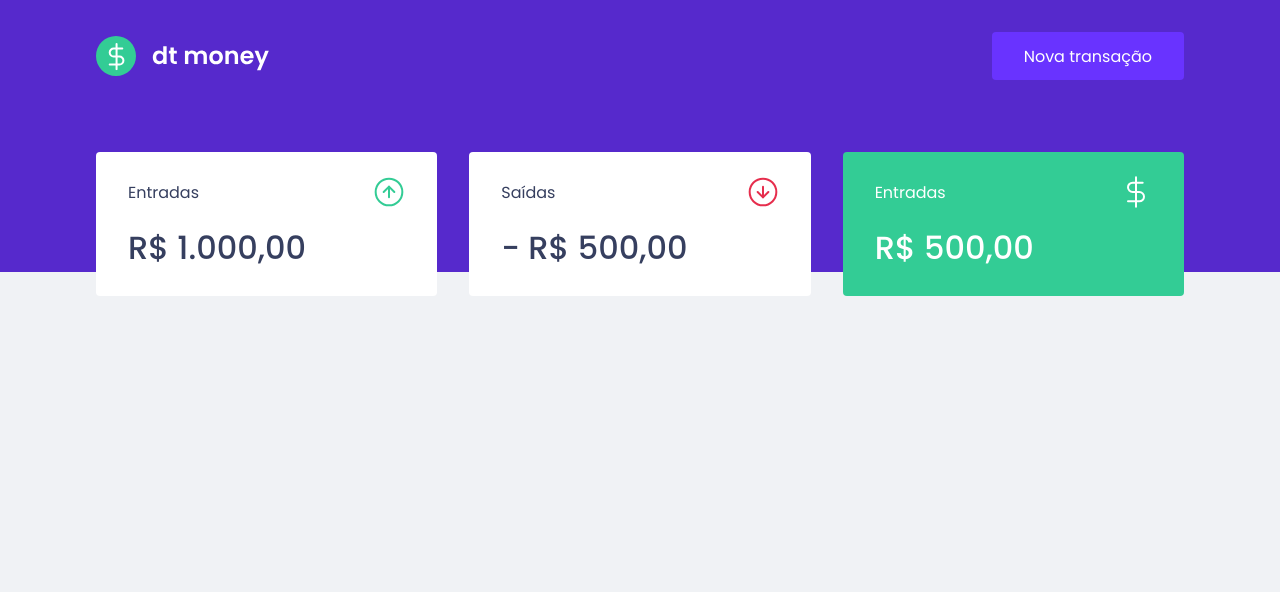
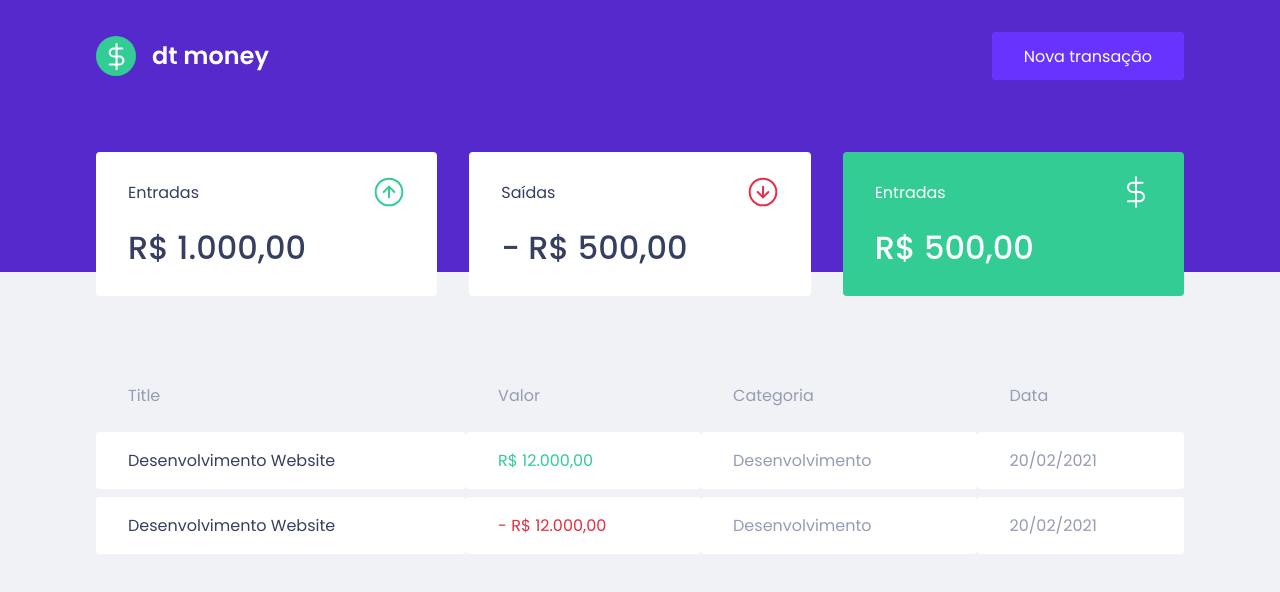
Before and after one commit to EricEOL/dt_money, a React (Create React App) app: page / in a window 1280 px wide. Shown: the top 592 px of the page. Built offline with nearby package versions, Linux system fonts and the light colour scheme.

Commit message:
Inserção do componente TransactionsTable

```diff
--- a/src/components/Dashboard/index.tsx
+++ b/src/components/Dashboard/index.tsx
@@ -1,11 +1,13 @@
 import React from 'react';
 import {Container} from './styles';
 import {Summary} from '../Summary';
+import {TransactionsTable} from '../TransactionsTable';
 
 export function Dashboard(){
     return (
         <Container>
             <Summary />
+            <TransactionsTable/>
         </Container>
     )
 }
--- /dev/null
+++ b/src/components/TransactionsTable/index.tsx
@@ -0,0 +1,49 @@
+import React from 'react';
+import {Container} from './styles';
+
+export function TransactionsTable() {
+    return (
+        <Container>
+            <table>
+                <thead>
+                    <tr>
+                        <th>Title</th>
+                        <th>Valor</th>
+                        <th>Categoria</th>
+                        <th>Data</th>
+                    </tr>
+                </thead>
+                <tbody>
+                    <tr>
+                        <td>
+                            Desenvolvimento Website
+                        </td>
+                        <td className="deposit">
+                            R$ 12.000,00
+                        </td>
+                        <td>
+                            Desenvolvimento
+                        </td>
+                        <td>
+                            20/02/2021
+                        </td>
+                    </tr>
+                    <tr>
+                        <td>
+                            Desenvolvimento Website
+                        </td>
+                        <td className="withdraw">
+                            - R$ 12.000,00
+                        </td>
+                        <td>
+                            Desenvolvimento
+                        </td>
+                        <td>
+                            20/02/2021
+                        </td>
+                    </tr>
+                </tbody>
+            </table>
+        </Container>
+    )
+}
--- /dev/null
+++ b/src/components/TransactionsTable/styles.ts
@@ -0,0 +1,39 @@
+import React from 'react';
+import styled from 'styled-components';
+
+export const Container = styled.div`
+    margin-top: 4rem;
+
+    table {
+        width: 100%;
+        border-spacing: 0 0.5rem;
+
+        th {
+            color: var(--text-body);
+            font-weight: 400;
+            padding: 1rem 2rem;
+            text-align: left;
+            line-height: 1.5rem;
+        }
+
+        td {
+            padding: 1rem 2rem;
+            border: 0;
+            background: var(--shape);
+            font-weight: 400;
+            color: var(--text-body);
+            border-radius: 0.25rem;
+
+            &:first-child {
+                color: var(--text-title);
+            }
+
+            &.deposit {
+                color: var(--green)
+            }
+            &.withdraw {
+                color: var(--red)
+            }
+        }
+    }
+`;
```
